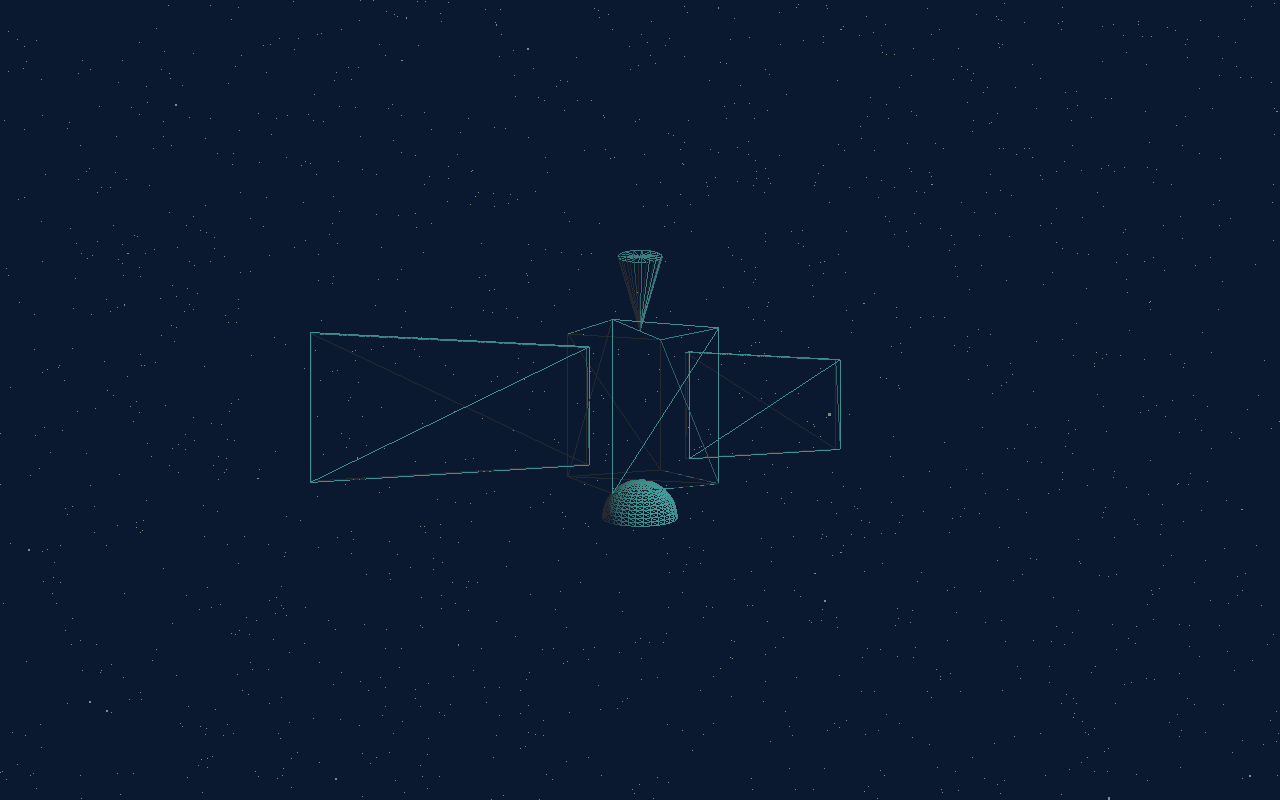
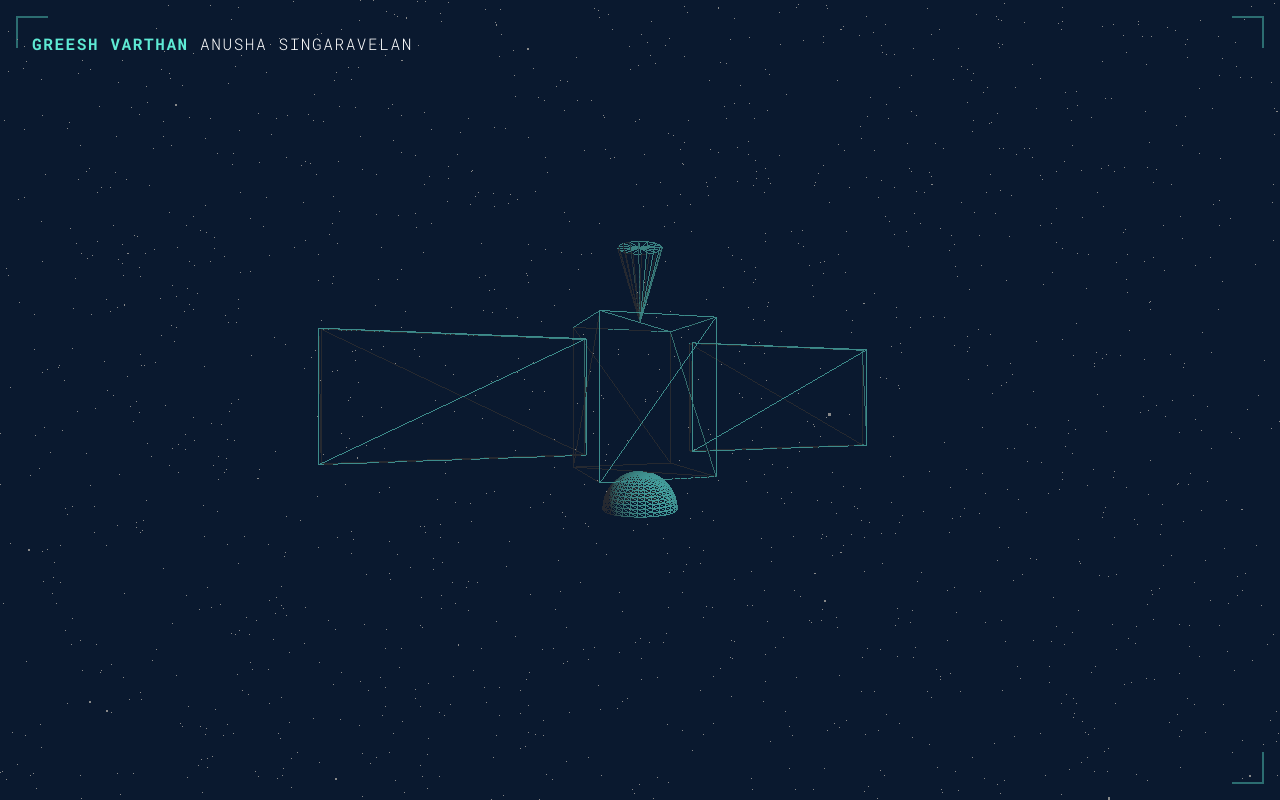
Before and after one commit to SamriddhiS2/greeshvarthan_portfolio, a React (Create React App) app in the folder app/: page / in a window 1280 px wide. Built offline with nearby package versions, Linux system fonts and the light colour scheme; the HTML template or start-up script is replaced by a standard one.

Commit message:
Build main layout and HUD components

```diff
--- a/app/src/App.css
+++ b/app/src/App.css
@@ -0,0 +1,12 @@
+@import url('https://fonts.googleapis.com/css2?family=Roboto+Mono:wght@300;400;700&display=swap');
+
+body {
+    background-color: #0a192f;
+    color: #ccd6f6;
+    font-family: 'Roboto Mono', monospace;
+    overflow: hidden;
+}
+
+.overflow-y-auto::-webkit-scrollbar { width: 6px; }
+.overflow-y-auto::-webkit-scrollbar-track { background: transparent; }
+.overflow-y-auto::-webkit-scrollbar-thumb { background-color: #38b2ac; border-radius: 3px; }
--- a/app/src/App.js
+++ b/app/src/App.js
@@ -1,10 +1,20 @@
 import React from 'react';
 import ThreeDViewer from './components/ThreeDViewer';
+import HudElement from './components/Hud';
 import './App.css';
 
 export default function App() {
   return (
     <main className='relative w-screen h-screen bg-[#0a192f]'>
+      <HudElement position="top-left" />
+      <HudElement position="top-right" />
+      <HudElement position="bototm-left" />
+      <HudElement position="bottom-right" />
+      <header className='fixed top-0 left-0 w-full p-4 md:p-8 z-10 pointer-events-none'>
+        <div className='text-lf font-bold text-teal-300 tracking-widest'>
+          GREESH VARTHAN <span className='font-light text-white'>ANUSHA SINGARAVELAN</span>
+        </div>
+      </header>
       <div className='absolute top-0 left-0 w-full h-full'>
         <ThreeDViewer />
       </div>
--- /dev/null
+++ b/app/src/components/Hud.js
@@ -0,0 +1,15 @@
+import React from 'react'
+
+const HudElement = ({ position }) => {
+    const baseStyle = "fixed w-8 h-8 border-teal-300/40 pointer-events-none";
+    const positions = {
+        'top-left': 'top-4 left-4 border-t-2 border-l-2',
+        'top-right': 'top-4 right-4 border-t-2 border-r-2',
+        'bottom-left': 'bottom-4 left-4 border-b-2 border-l-2',
+        'bottom-right': 'bottom-4 right-4 border-b-2 border-r-2'
+    };
+
+    return <div className={`${baseStyle} ${positions[position]}`}></div>;
+}
+
+export default HudElement;
```
